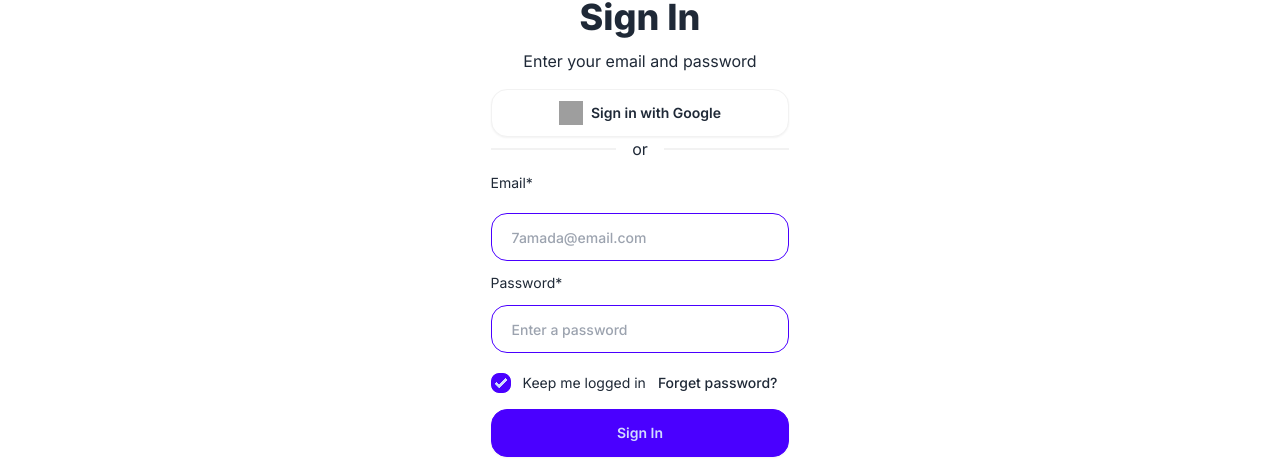
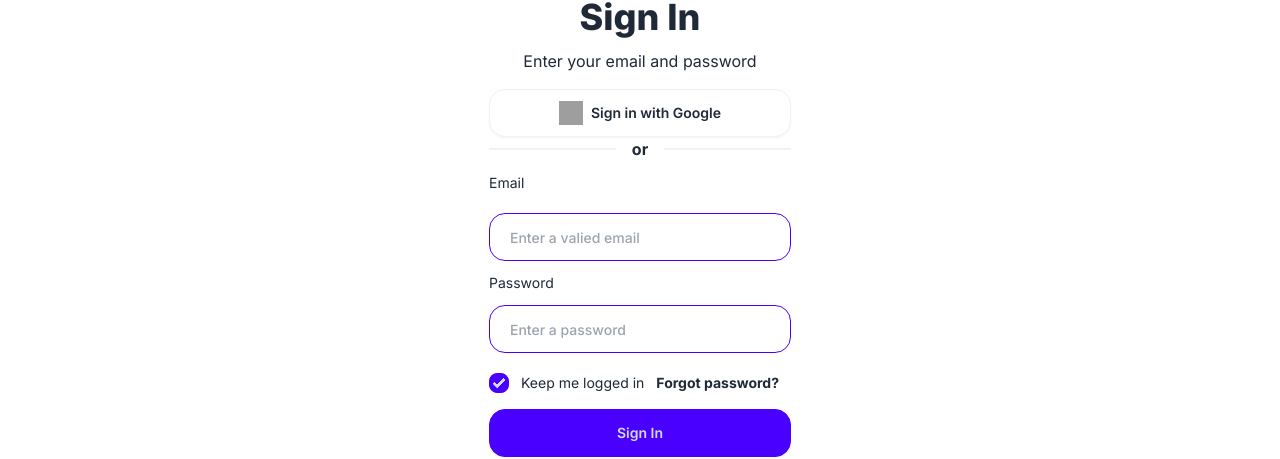
Before and after one commit to EyadTamer999/software-ecommerce-frontend, a Next.js app: page /login in a window 1280 px wide. Shown: the part 196-655 px from the top of the page. Built offline with nearby package versions, Linux system fonts and the light colour scheme; no server answers; grey boxes are pictures that could not be loaded.

Commit message:
Can now login and save the user's data on local storage

```diff
--- a/package.json
+++ b/package.json
@@ -16,6 +16,7 @@
     "daisyui": "^4.10.3",
     "headlessui": "^0.0.0",
     "heroicons": "^2.1.3",
+    "jwt-decode": "^4.0.0",
     "next": "14.2.2",
     "react": "^18",
     "react-dom": "^18",
--- a/src/app/login/page.jsx
+++ b/src/app/login/page.jsx
@@ -1,47 +1,155 @@
-import React from 'react'
+"use client";
+
+import React, { useState } from "react";
+import { useRouter } from "next/router";
+import Notification from '../../components/notification';
+import { jwtDecode } from "jwt-decode";
 
 const Login = () => {
+  const apiUrl = process.env.NEXT_PUBLIC_API_GATEWAY_URL;
+
+  const [email, setEmail] = useState("");
+  const [password, setPassowrd] = useState("");
+  const [notification, setNotification] = useState({ message: '', type: '' });
+
+  // const router = useRouter();
+
+  const handleLogin = async (e) => {
+    e.preventDefault();
+    setNotification({message: '', type: ''});
+    // `${apiUrl}/auth-gateway/login`
+
+    try {
+      const response = await fetch(`http://localhost:3001/auth-gateway/login`, {
+        method: "POST",
+        headers: {
+          "Content-Type": "application/json",
+        },
+        body: JSON.stringify({ email, password }),
+      });
+
+      const result = await response.json();
+
+      if (!response.ok) {
+        setNotification({ message: result.error || 'Login failed', type: 'error' });
+      } else {
+        // Handle successful login
+        const token = result.access_token;
+        const payload = jwtDecode(token);
+
+        localStorage.setItem('token', token)
+        localStorage.setItem('user', JSON.stringify(payload))
+
+        setNotification({ message: 'Login successful!', type: 'success' });
+        // setTimeout(() => {
+        //   router.push('/profile');
+        // }, 2000); // Redirect after 2 seconds
+      }
+    } catch (err) {
+      setNotification({ message: 'An unexpected error occurred', type: 'error' });
+      console.error("Login error:", err);
+    }
+  };
+
   return (
-
     <>
       <div>
+      <Notification
+        message={notification.message}
+        type={notification.type}
+        onClose={() => setNotification({ message: '', type: '' })}
+      />
         <div class="flex justify-center w-full h-full my-auto xl:gap-14 lg:justify-normal md:gap-5 draggable">
           <div class="flex items-center justify-center w-full lg:p-12">
             <div class="flex items-center xl:p-10">
-                            <form class="flex flex-col w-full h-full pb-6 text-center rounded-3xl">
-                                <h3 class="mb-3 text-4xl font-extrabold text-base-content">Sign In</h3>
-                                <p class="mb-4 text-base-content">Enter your email and password</p>
-                                <button class="px-4 py-2 border flex gap-2 btn bg-base-100 rounded-2xl">
-                                    <img class="w-6 h-6" src="https://www.svgrepo.com/show/475656/google-color.svg" loading="lazy" alt="google logo" />
+              <form
+                onSubmit={handleLogin}
+                class="flex flex-col w-full h-full pb-6 text-center rounded-3xl"
+              >
+                <h3 class="mb-3 text-4xl font-extrabold text-base-content">
+                  Sign In
+                </h3>
+                <p class="mb-4 text-base-content">
+                  Enter your email and password
+                </p>
+                <button type="button" class="px-4 py-2 border flex gap-2 btn bg-base-100 rounded-2xl">
+                  <img
+                    class="w-6 h-6"
+                    src="https://www.svgrepo.com/show/475656/google-color.svg"
+                    loading="lazy"
+                    alt="google logo"
+                  />
                   <span>Sign in with Google</span>
                 </button>
                 <div class="flex items-center mb-3">
                   <hr class="h-0 border-b border-solid border-base-200 grow" />
-                                    <p class="mx-4 text-base-content">or</p>
+                  <p class="mx-4 text-base-content"><strong>or</strong></p>
                   <hr class="h-0 border-b border-solid border-base-200 grow" />
                 </div>
                 <div class="flex flex-col space-y-3 mb-5">
-                                    <label for="email" class="mb-2 text-sm text-start text-base-content">Email*</label>
-                                    <input id="email" type="email" placeholder="7amada@email.com" class="flex items-center w-full px-5 py-4 mr-2 text-sm font-medium outline-none input input-primary rounded-2xl" />
-                                    <label for="password" class="mb-2 text-sm text-start text-base-content">Password*</label>
-                                    <input id="password" type="password" placeholder="Enter a password" class="flex items-center w-full px-5 py-4 mb-5 mr-2 text-sm font-medium outline-none input input-primary rounded-2xl" />
+                  <label
+                    for="email"
+                    class="mb-2 text-sm text-start text-base-content"
+                  >
+                    Email
+                  </label>
+                  <input
+                    id="email"
+                    type="email"
+                    value={email}
+                    onChange={(e) => setEmail(e.target.value)}
+                    placeholder="Enter a valied email"
+                    class="flex items-center w-full px-5 py-4 mr-2 text-sm font-medium outline-none input input-primary rounded-2xl"
+                  />
+                  <label
+                    for="password"
+                    class="mb-2 text-sm text-start text-base-content"
+                  >
+                    Password
+                  </label>
+                  <input
+                    id="password"
+                    type="password"
+                    value={password}
+                    onChange={(e) => setPassowrd(e.target.value)}
+                    placeholder="Enter a password"
+                    class="flex items-center w-full px-5 py-4 mb-5 mr-2 text-sm font-medium outline-none input input-primary rounded-2xl"
+                  />
                 </div>
                 <div class="flex flex-row justify-between mb-4">
                   <label class="relative inline-flex items-center mr-3 cursor-pointer select-none">
-                                        <input type="checkbox" defaultChecked className="checkbox checkbox-primary checkbox-sm" />
-                                        <span class="ml-3 text-sm font-normal text-base-content">Keep me logged in</span>
+                    <input
+                      type="checkbox"
+                      defaultChecked
+                      className="checkbox checkbox-primary checkbox-sm"
+                    />
+                    <span class="ml-3 text-sm font-normal text-base-content">
+                      Keep me logged in
+                    </span>
                   </label>
-                                    <a href="javascript:void(0)" class="mr-3 text-sm font-medium text-base-content">Forget password?</a>
+                  <a
+                    href="javascript:void(0)"
+                    class="mr-3 text-sm font-bold text-base-content"
+                  >
+                    Forgot password?
+                  </a>
                 </div>
-                                <button class="w-full btn btn-primary rounded-2xl ">Sign In</button>
-                                <p class="text-sm leading-relaxed text-base-content mt-3">Not registered yet? <a href="signup" class="font-bold text-base-content">Create an Account</a></p>
+                <button type="submit" class="w-full btn btn-primary rounded-2xl ">
+                  Sign In
+                </button>
+                <p class="text-sm leading-relaxed text-base-content mt-3">
+                  Not registered yet?{" "}
+                  <a href="signup" class="font-bold text-base-content">
+                    Create an Account
+                  </a>
+                </p>
               </form>
             </div>
           </div>
         </div>
       </div>
     </>
-    )
-}
+  );
+};
 
-export default Login
+export default Login;
--- /dev/null
+++ b/src/components/notification.jsx
@@ -0,0 +1,35 @@
+// src/components/Notification.jsx
+import React, { useEffect, useState } from 'react';
+import '../styles/notification.css';
+
+const Notification = ({ message, type, onClose, duration = 2000 }) => {
+  const [visible, setVisible] = useState(false);
+
+  useEffect(() => {
+    if (message) {
+      setVisible(true);
+      const hideTimeout = setTimeout(() => setVisible(false), duration);
+      const closeTimeout = setTimeout(onClose, duration + 500); // 500ms for slide-up animation
+
+      return () => {
+        clearTimeout(hideTimeout);
+        clearTimeout(closeTimeout);
+      };
+    }
+  }, [message, duration, onClose]);
+
+  if (!message) return null;
+
+  return (
+    <div
+      className={`notification ${type} ${visible ? 'show' : 'hide'}`}
+    >
+      <div className="flex justify-between items-center">
+        <span>{message}</span>
+        <button onClick={() => setVisible(false)} className="ml-4 text-lg font-bold">&times;</button>
+      </div>
+    </div>
+  );
+};
+
+export default Notification;
--- /dev/null
+++ b/src/styles/notification.css
@@ -0,0 +1,52 @@
+/* src/styles/notification.css */
+
+@keyframes dropDown {
+    0% {
+      transform: translateY(-100%);
+    }
+    100% {
+      transform: translateY(0);
+    }
+  }
+
+  @keyframes slideUp {
+    0% {
+      transform: translateY(0);
+    }
+    100% {
+      transform: translateY(-100%);
+    }
+  }
+
+  .notification {
+    position: fixed;
+    top: 10%;
+    left: 40%;
+    transform: translateX(-50%);
+    width: 60%;
+    max-width: 300px;
+    padding: 1rem;
+    border-radius: 0.5rem;
+    box-shadow: 0 2px 10px rgba(0, 0, 0, 0.1);
+    z-index: 1000;
+    transition: transform 0.5s ease-in-out;
+    text-align: center;
+  }
+
+  .notification.show {
+    animation: dropDown 0.5s forwards;
+  }
+
+  .notification.hide {
+    animation: slideUp 0.5s forwards;
+  }
+
+  .notification.error {
+    background-color: #ffffff;
+    color: rgb(255, 0, 0);
+  }
+
+  .notification.success {
+    background-color: #ffffff;
+    color: rgb(0, 255, 0);
+  }
```
Also changed, not shown: 1 other file (tests, documents, lock files or other folders). Lines whose indentation alone changed are shown as unchanged.
